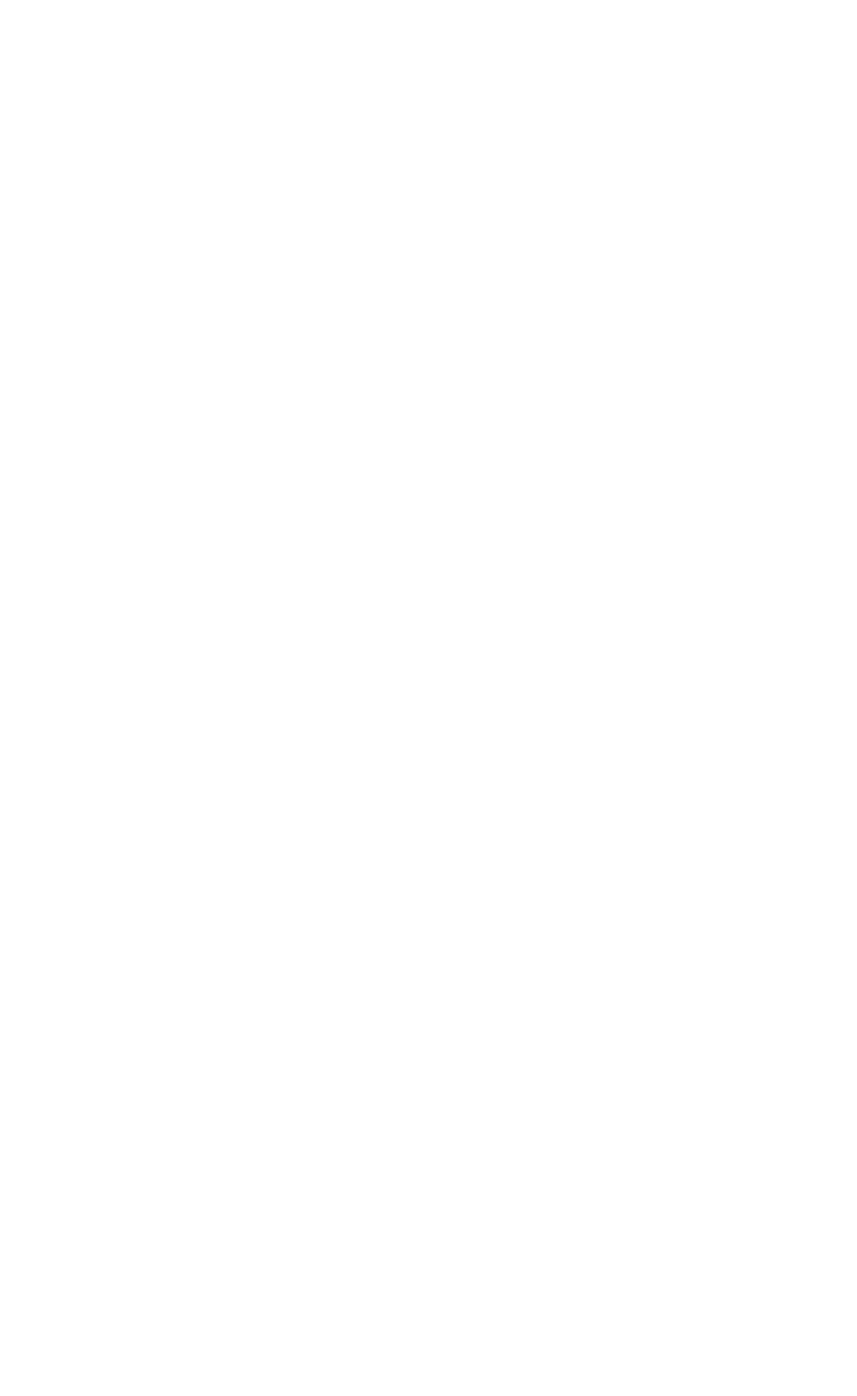
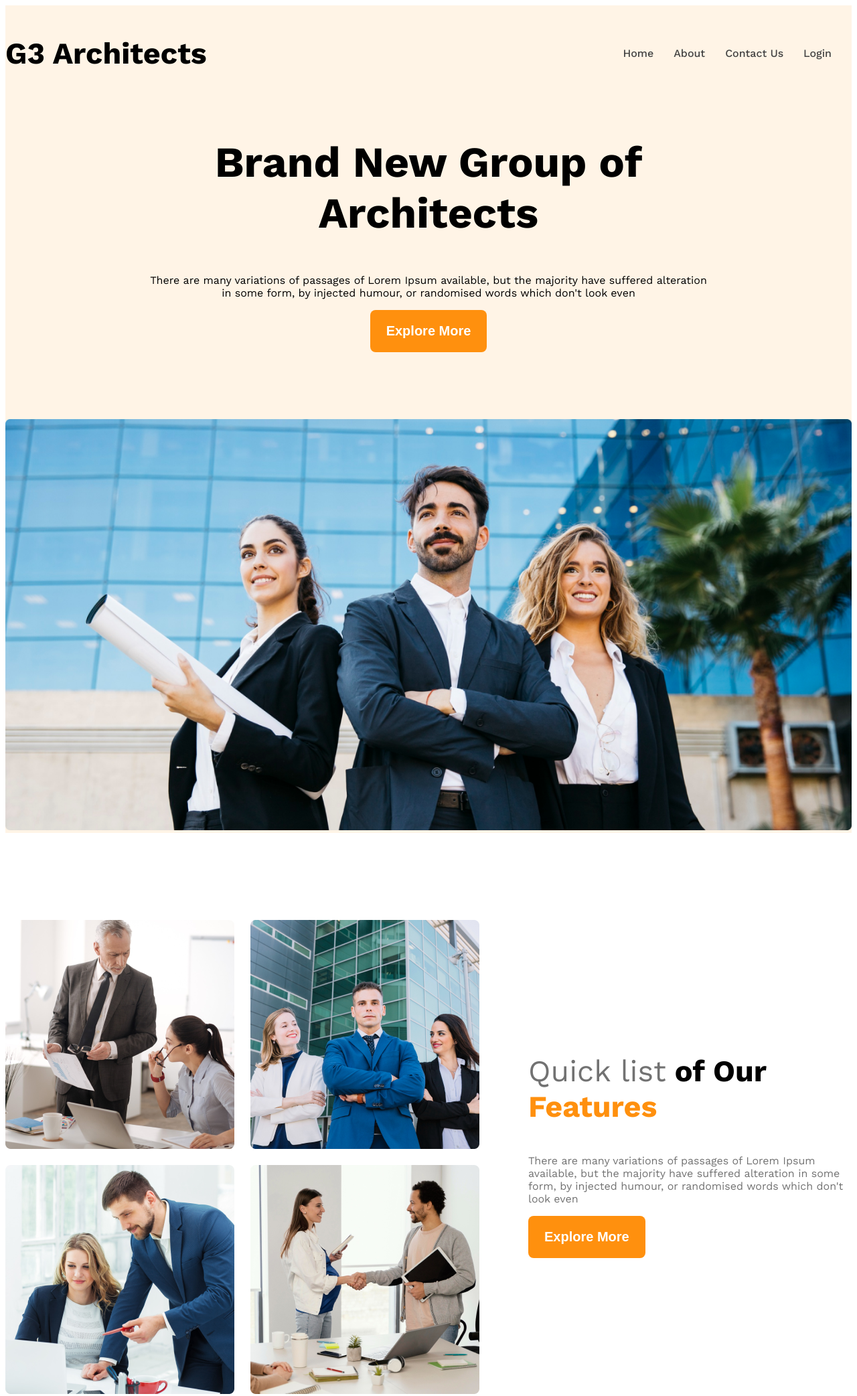
Before and after one commit to FreelancerSakib32/g3-architects-make, a plain HTML site: page index.html in a window 1280 px wide. Shown: the whole page at 67% size. Before the commit the page ends 800 px from the top, so only its background shows below. Drawn offline with nearby package versions, Linux system fonts and the light colour scheme.

Commit message:
nav to features full rensponsive done

```diff
--- a/architects.css
+++ b/architects.css
@@ -0,0 +1,141 @@
+@import url('https://fonts.googleapis.com/css2?family=Work+Sans:ital,wght@0,100..900;1,100..900&display=swap');
+/* *{
+    margin: 0;
+    padding: 0;
+    box-sizing: border-box;
+} */
+.work-sans-font {
+  font-family: "Work Sans", sans-serif;
+  font-optical-sizing: auto;
+  font-weight: 400;
+  font-style: normal;
+}
+main>section{
+    margin-top: 130px;
+}
+/* shared Styles */
+.display-flex{
+    display: flex;
+}
+.text-primary{
+    color: #FF900E;
+}
+/* dark 02 */
+.text-gray{
+    color: #424242;
+}
+/* dark 03 */
+.text-light-gray{
+color: #727272
+}
+.bg-light{
+    background-color: rgba(255, 144, 14, 0.1);
+}
+.btn-primary{
+    background-color: #FF900E;
+    color: white;
+    border-radius: 8px;
+    border: none;
+    padding: 20px 24px;
+    font-size: 1.25rem;
+    font-weight: 600;
+    margin-bottom: 50px;
+}
+/* Nabar Styles */
+.brand{
+    font-size: 2.8rem;
+    font-weight: 700;
+}
+.navbar{
+    justify-content: space-between;
+    align-items: center;
+}
+
+.nav-link{
+    text-decoration: none;
+    font-weight: 500;
+}
+.nav-item{
+    list-style: none;
+    margin-right: 30px;
+}
+
+.navbar , .banner{
+    max-width: 1440px;
+    margin: 0 auto;
+}
+/* banner related styles */
+.banner-content{
+ max-width: 850px;
+ margin: 0 auto;
+ text-align: center;
+ margin-bottom: 50px;
+}
+.banner-title{
+    font-weight: 700;
+    font-size: 4rem;
+}
+.banner-image{
+    width: 100%;
+}
+/* team and feature related styles */
+.teams{
+    align-items: center;
+}
+.team-img-container{
+    display: grid;
+    grid-template-columns: repeat(2, 1fr);
+    gap: 24px;
+}
+.our-features{
+    margin-left: 73px;
+    max-width: 530px;
+}
+.feature-title{
+    font-size: 2.8rem;
+    font-weight: 700;
+
+}
+#quick-list{
+    font-weight: 400;
+}
+/* #features{
+    color: #FF900E;
+} */
+/* Rensponsive media query */
+@media screen and (max-width:576px) {
+    .navbar, .nav-links, .display-flex{
+        flex-direction: column;
+    }
+    .team-img-container{
+        grid-template-columns: repeat(1, 1fr);
+    }
+    .our-features{
+        margin-left: 20px;
+        text-align: center;
+    }
+}
+main{
+    max-width: 1440px;
+    margin: 0 auto;
+}
+
+
+
+
+/* medium size rensponsive media query */
+@media screen and (min-width:576PX) and (max-width:992px) {
+    .teams{
+        flex-direction: column;
+    }
+    .our-features{
+        margin:50px auto;
+    }
+}
+/* Header style */
+
+
+/* Main style */
+
+
+/* footer style */
--- a/index.html
+++ b/index.html
@@ -2,17 +2,48 @@
 <html lang="en">
 <head>
     <meta charset="UTF-8">
-    <meta name="viewport" content="width=
-    , initial-scale=1.0">
+    <meta name="viewport" content="width=device-width, initial-scale=1.0">
     <title>g3-architects</title>
     <link rel="stylesheet" href="architects.css">
 </head>
-<body>
+<body class="work-sans-font">
     <header>
+        <div class="bg-light">
+            <nav class="navbar display-flex">
+            <h3 class="brand">G3 Architects</h3>
+            <ul class="nav-links display-flex">
+                <li class="nav-item"><a href="" class="nav-link text-gray">Home</a></li>
+                <li class="nav-item"><a href="" class="nav-link text-gray">About</a></li>
+                <li class="nav-item"><a href="" class="nav-link text-gray">Contact Us</a></li>
+                <li class="nav-item"><a href="" class="nav-link text-gray">Login</a></li>
+            </ul>
+        </nav>
 
+        <div class="banner">
+            <div class="banner-content">
+                <h2 class="banner-title">Brand New Group of Architects </h2>
+                <p class="banner-discription">There are many variations of passages of Lorem Ipsum available, but the majority have suffered alteration in some form, by injected humour, or randomised words which don't look even</p>
+                <button class="btn-primary">Explore More</button>
+            </div>
+                <img class="banner-image" src="images/banner.png" alt="">
+
+        </div>
+        </div>
     </header>
     <main>
-
+<section class="teams display-flex">
+<div class="team-img-container">
+<img src="images/team1.png" alt=" Two architects discussing about design">
+<img src="images/team2.png" alt=" Three architects Looking forward">
+<img src="images/team3.png" alt=" Two architects discussing with laptop screen">
+<img src="images/team4.png" alt=" Two architects handshake">
+</div>
+<div class="our-features">
+    <h3 class="feature-title"><span id="quick-list" class="text-light-gray">Quick list</span> <span id="of-our">of Our</span> <span id="features" class="text-primary">Features</span></h3>
+    <p class="feature-discription text-light-gray">There are many variations of passages of Lorem Ipsum available, but the majority have suffered alteration in some form, by injected humour, or randomised words which don't look even</p>
+    <button class="btn-primary">Explore More</button>
+</div>
+</section>
     </main>
     <footer>
 
```
